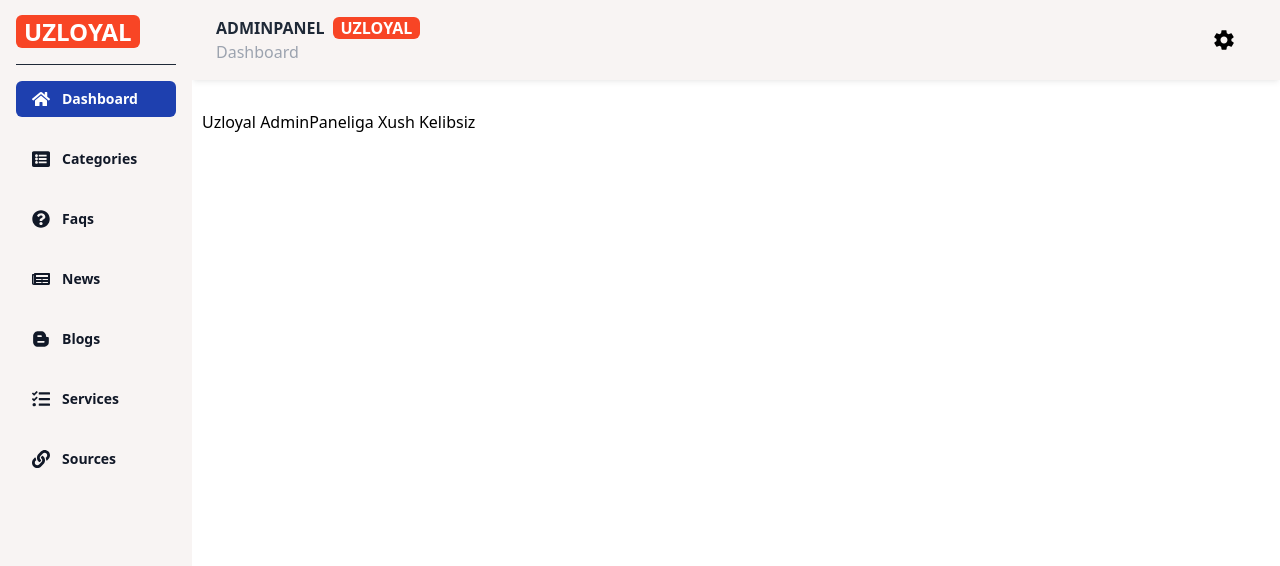
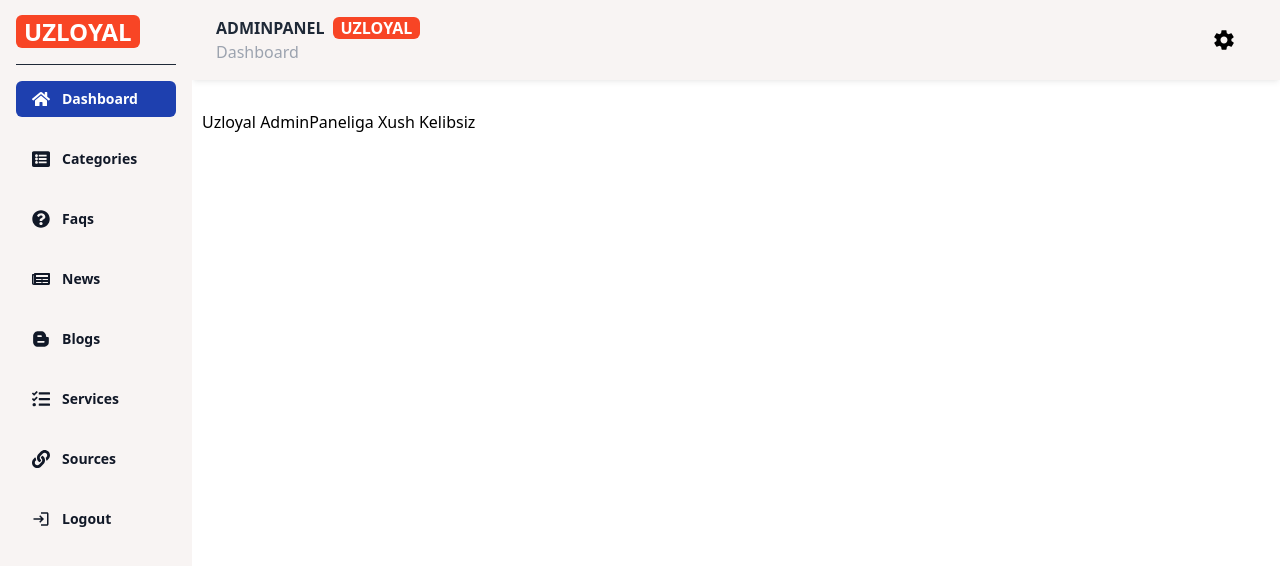
Before and after one commit to nodirbek6903/uzloyal_adminpanel, a React (Vite) app: page / in a window 1280 px wide. Shown: the top 566 px of the page. Built offline with nearby package versions, Linux system fonts and the light colour scheme.

Commit message:
logout add

```diff
--- a/src/components/Layout/Sidebar/Sidebar.jsx
+++ b/src/components/Layout/Sidebar/Sidebar.jsx
@@ -11,6 +11,7 @@ import {
 import { Link } from "react-router-dom";
 import { setActiveMenu } from "../menuSlice/menuSlice";
 import { useDispatch, useSelector } from "react-redux";
+import { MdLogin } from "react-icons/md";
 
 const Sidebar = () => {
 const activeMenu = useSelector((state) => state.activeMenu)
@@ -129,6 +130,16 @@ useEffect(() => {
               <span className="text-sm">Sources</span>
             </Link>
           </li>
+          {/* logout */}
+          <li className="mb-1 group">
+            <Link
+              to="/login"
+              className={`flex font-semibold items-center py-2 px-4 text-gray-900 hover:bg-gray-950 hover:text-gray-100 rounded-md`}
+            >
+              <MdLogin className="mr-3 text-lg" />
+              <span className="text-sm">Logout</span>
+            </Link>
+          </li>
         </ul>
       </div>
     </>
```
